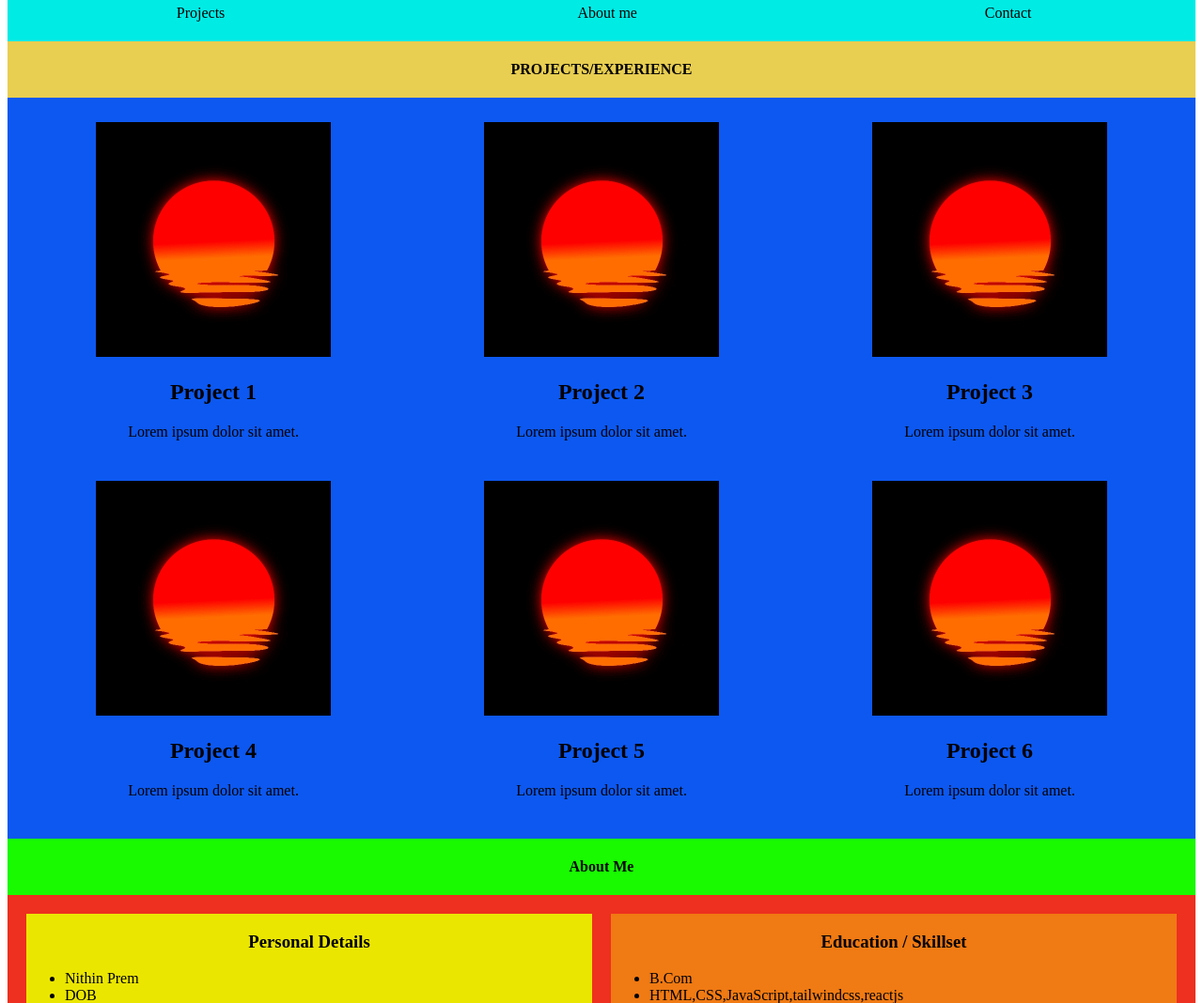
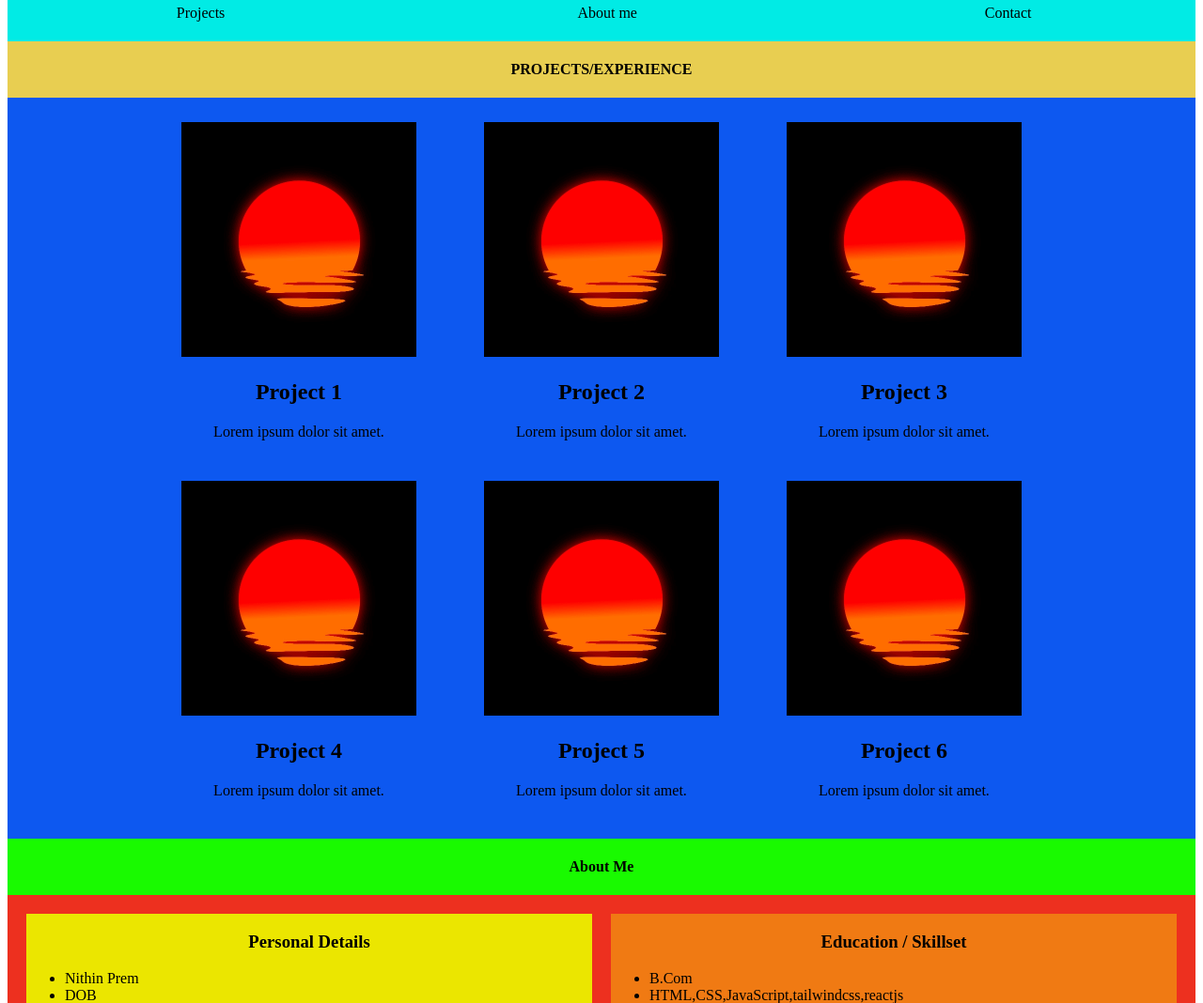
Before and after one commit to NithinPrem/Crampete_assignment_1, a plain HTML site: page index.html in a window 1280 px wide. Shown: the part 220-1288 px from the top of the page at 94% size. Drawn offline with Linux system fonts and the light colour scheme.

Commit message:
Update index.html

```diff
--- a/index.html
+++ b/index.html
@@ -45,19 +45,19 @@
 
 		<table cellspacing="25" bgcolor="##DB58BF" width="100%">
 			<tr>
-				<td align="center">
+				<td width="10.01%"></td>
+				<td align="center" width="26.66%">
 					<img
 						src="images/sun.gif"
 						alt=" image of a sunset"
 						width="250"
 					/>
-					<br />
 
 					<h2>Project 1</h2>
 					<p>Lorem ipsum dolor sit amet.</p>
 				</td>
 
-				<td align="center">
+				<td align="center" width="26.66%">
 					<img
 						src="images/sun.gif"
 						alt=" image of a sunset"
@@ -66,15 +66,18 @@
 					<h2>Project 2</h2>
 					<p>Lorem ipsum dolor sit amet.</p>
 				</td>
-				<td align="center">
+				<td align="center" width="26.66%">
 					<img src="images/sun.gif" alt="user image vector
 					icon" width="250"
 				</td>
 				<h2>Project 3</h2>
 				<p>Lorem ipsum dolor sit amet.</p>
+
+				<td width="10.01%"></td>
 			</tr>
 			<tr>
-				<td align="center">
+				<td width="10.01%"></td>
+				<td align="center" width="26.66%">
 					<img
 						src="images/sun.gif"
 						alt=" image of a sunset"
@@ -84,7 +87,7 @@
 					<p>Lorem ipsum dolor sit amet.</p>
 				</td>
 
-				<td align="center">
+				<td align="center" width="26.66%">
 					<img
 						src="images/sun.gif"
 						alt=" image of a sunset"
@@ -94,7 +97,7 @@
 					<p>Lorem ipsum dolor sit amet.</p>
 				</td>
 
-				<td align="center">
+				<td align="center" width="26.66%">
 					<img
 						src="images/sun.gif"
 						alt=" image of a sunset"
@@ -103,6 +106,7 @@
 					<h2>Project 6</h2>
 					<p>Lorem ipsum dolor sit amet.</p>
 				</td>
+				<td width="10.01%"></td>
 			</tr>
 		</table>
 		<table cellspacing="20" bgcolor="#19FA00" width="100%">
```
